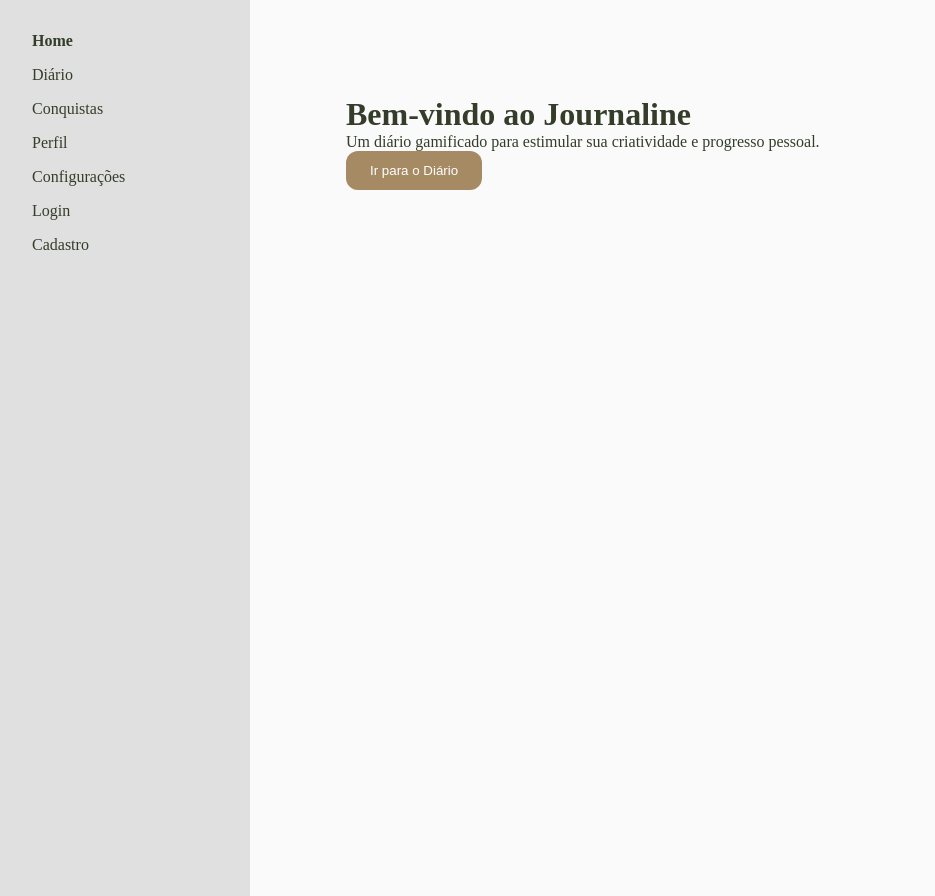
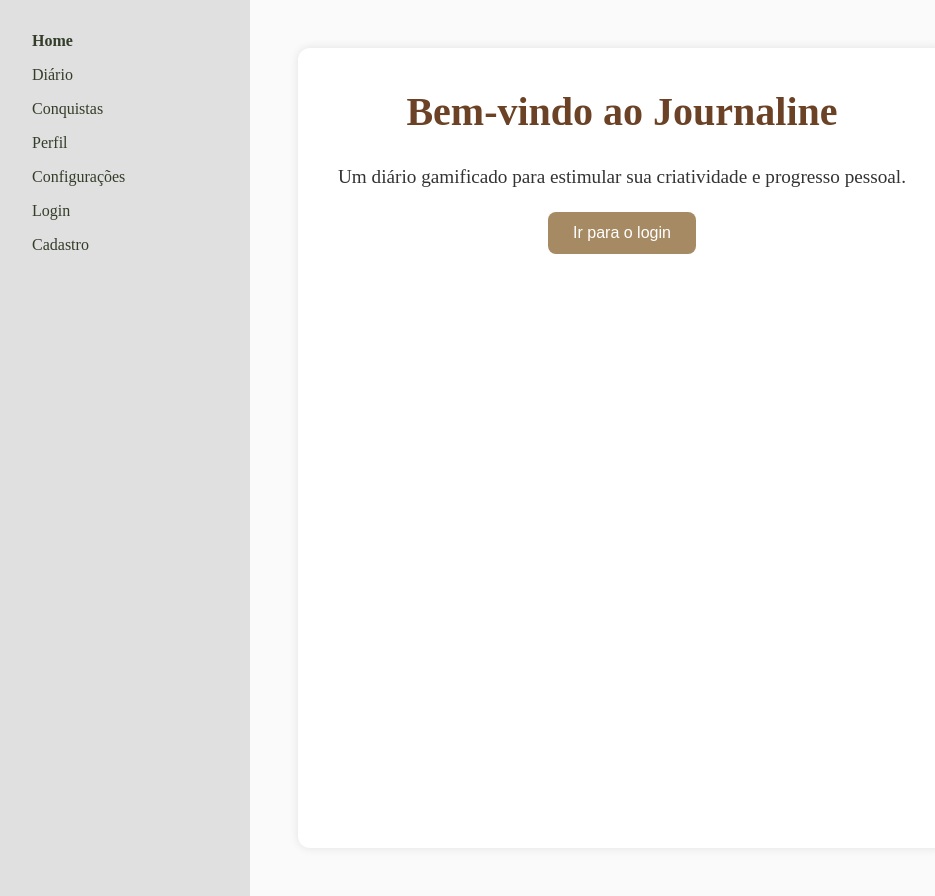
Before and after one commit to mayconr4/journaline, a Next.js app: page / in a window 1280 px wide. Shown: the whole page, without its empty margins (0-935 px from the left). Built offline with nearby package versions, Linux system fonts and the light colour scheme.

Commit message:
feito alteraçoes de encaminhamento de páginas

```diff
--- /dev/null
+++ b/src/app/page.module.css
@@ -0,0 +1,48 @@
+/* Container centralizado full height */
+.container {
+  display: flex;
+  justify-content: center; /* centraliza horizontalmente */
+  align-items: center; /* centraliza verticalmente */
+  min-height: 100vh; /* ocupa toda a altura da tela */
+  background-color: #fdf6e3; /* tom de página de livro */
+  padding: 20px;
+}
+
+/* Conteúdo principal */
+.mainContent {
+  display: flex;
+  flex-direction: column;
+  align-items: center;
+  gap: 20px; /* espaçamento entre elementos */
+  text-align: center;
+  padding: 40px;
+  background-color: #fff; /* opcional, dá destaque ao conteúdo */
+  border-radius: 12px; /* bordas arredondadas */
+  box-shadow: 0 0 10px rgba(0, 0, 0, 0.1); /* sombra leve */
+}
+
+/* Título principal */
+.mainContent h1 {
+  font-size: 2.5rem;
+  font-weight: 700;
+  color: #6b4226; /* tom marrom como páginas de livro */
+  margin-bottom: 0.5rem;
+}
+
+/* Descrição / subtítulo */
+.mainContent p {
+  font-size: 1.2rem;
+  color: #333;
+  max-width: 600px;
+  line-height: 1.5;
+}
+
+/* Botão */
+.mainContent button {
+  font-size: 1rem;
+  padding: 12px 25px;
+  border-radius: 8px;
+  cursor: pointer;
+}
+
+/* Hover do botão já é tratado no globals.css */
--- a/src/app/page.tsx
+++ b/src/app/page.tsx
@@ -1,20 +1,23 @@
-'use client';
+"use client";
 
-import Link from 'next/link';
-import { motion } from 'framer-motion';
-import Sidebar from './components/Sidebar';
-import './styles/globals.css';
+import Link from "next/link";
+import { motion } from "framer-motion";
+import Sidebar from "./components/Sidebar";
+import "./styles/globals.css";
+import styles from "./page.module.css"; // ✅ importar como módulo
 
 export default function Home() {
   return (
     <div className="container">
-
-      <main className="main-content">
+      <main className={styles.mainContent}>
         <h1>Bem-vindo ao Journaline</h1>
-        <p>Um diário gamificado para estimular sua criatividade e progresso pessoal.</p>
+        <p>
+          Um diário gamificado para estimular sua criatividade e progresso
+          pessoal.
+        </p>
         <motion.div whileHover={{ scale: 1.05 }} whileTap={{ scale: 0.95 }}>
-          <Link href="/diario">
-            <button className="btn-primary">Ir para o Diário</button>
+          <Link href="/login">
+            <button className="btn-primary">Ir para o login</button>
           </Link>
         </motion.div>
       </main>
```
Also changed, not shown: src/app/login/page.tsx (+9 -0 lines).
